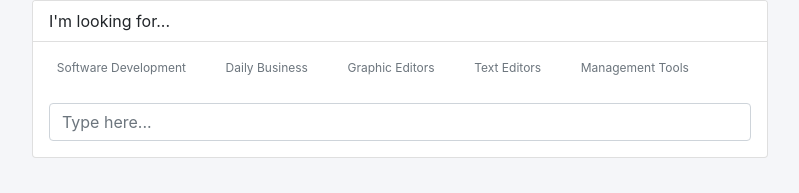
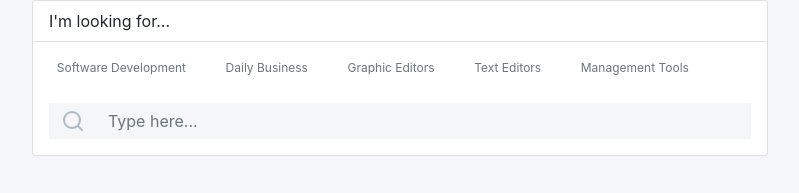
Before and after one commit to ijlal-nasir/abhimanr, a React (Create React App) app: page / in a window 1280 px wide. Shown: the part 189-382 px from the top of the page, without its empty margins (50-849 px from the left). Built offline with nearby package versions, Linux system fonts and the light colour scheme.

Commit message:
update icons/ui fix

```diff
--- a/src/components/search-tabs/SearchTabs.tsx
+++ b/src/components/search-tabs/SearchTabs.tsx
@@ -8,6 +8,8 @@ import {
   CardHeader,
   CardBody,
   Input,
+  InputGroup,
+  InputGroupText,
 } from "reactstrap";
 import { WhiteChip } from "../chip/Chip";
 
@@ -46,12 +48,41 @@ const SearchTabs: React.FC<Props> = ({ searchProducts }) => {
                     </div>
 
                     <div className="mt-4">
+                      <InputGroup
+                        style={{
+                          background: "#f5f6f7",
+                        }}
+                      >
+                        <InputGroupText
+                          style={{ background: "transparent", border: "none" }}
+                        >
+                          <svg
+                            xmlns="http://www.w3.org/2000/svg"
+                            width="24"
+                            height="24"
+                            viewBox="0 0 24 24"
+                            fill="none"
+                            stroke="#afb8c5"
+                            stroke-width="2"
+                            stroke-linecap="round"
+                            stroke-linejoin="round"
+                            className="feather feather-search"
+                          >
+                            <circle cx="11" cy="11" r="8"></circle>
+                            <line x1="21" y1="21" x2="16.65" y2="16.65"></line>
+                          </svg>
+                        </InputGroupText>
                         <Input
                           typeof="text"
                           placeholder="Type here..."
                           value={searchTerm}
                           onChange={handleOnChangeInput}
+                          style={{
+                            border: "none",
+                            background: "#f5f6f7",
+                          }}
                         />
+                      </InputGroup>
                     </div>
                   </CardBody>
                 </Card>
```
Lines whose indentation alone changed are shown as unchanged.
